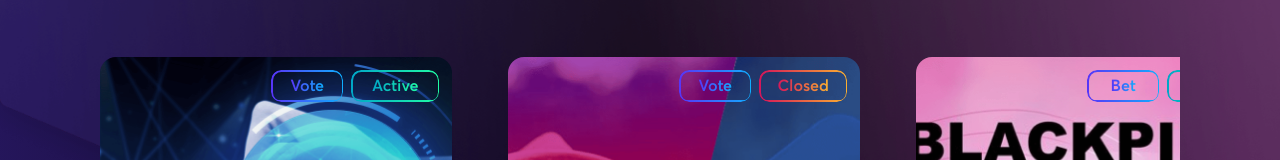
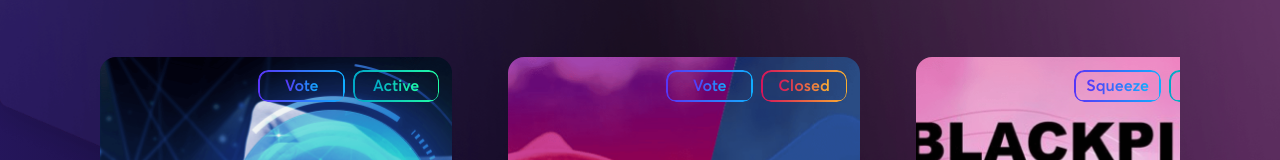
Before and after one commit to srwx/betrend-frontend, a Next.js app: page / in a window 1280 px wide. Shown: the part 724-884 px from the top of the page. Built offline with nearby package versions, Linux system fonts and the light colour scheme.

Commit message:
update text from `Bet` to `Squeeze`

```diff
--- a/src/components/Status/Status.tsx
+++ b/src/components/Status/Status.tsx
@@ -3,7 +3,7 @@
 import styled from "styled-components"
 
 const VoteContainer = styled.div`
-  width: 4.5rem;
+  width: 5.5rem;
   height: 2rem;
   display: flex;
   justify-content: center;
@@ -41,7 +41,7 @@
   return (
     <VoteContainer>
       <span className="text-transparent bg-clip-text bg-gradient-to-r from-[#5834F8] to-[#0FAEFF] font-semibold">
-        Bet
+        Squeeze
       </span>
     </VoteContainer>
   )
```
